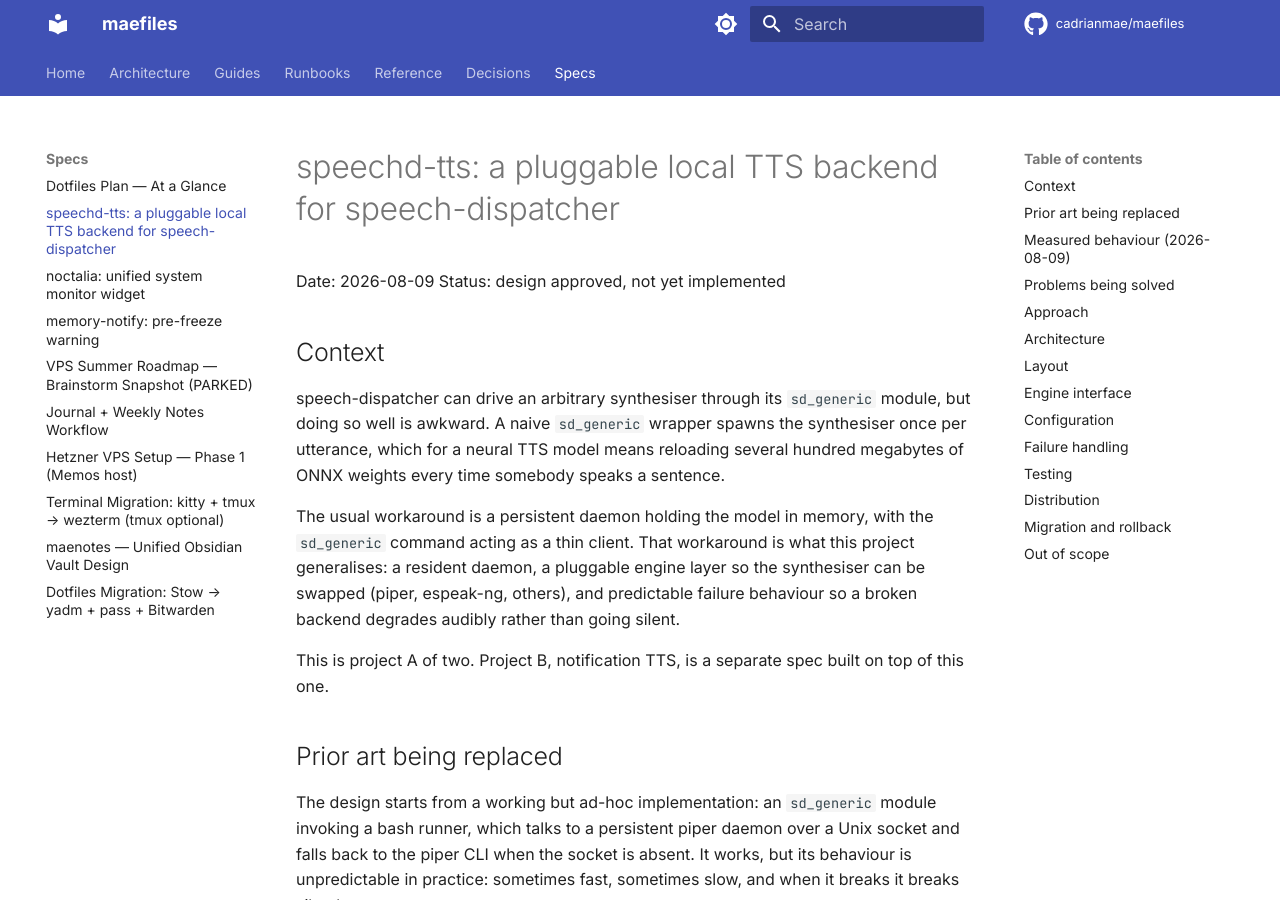
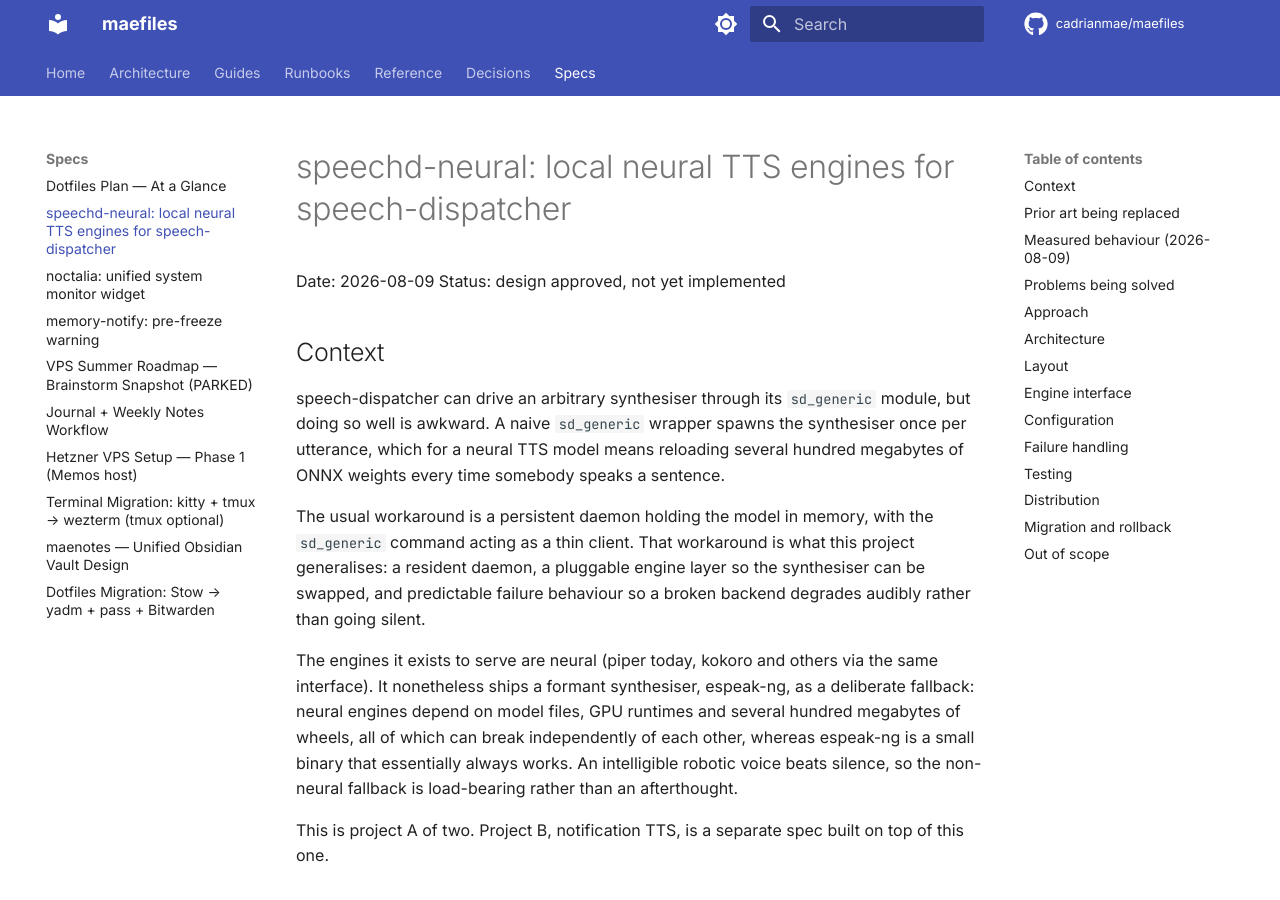
Before and after one commit to cadrianmae/maefiles, an MkDocs documentation site: the page built from docs/specs/2026-08-09-speechd-neural-design.md, in a window 1280 px wide and 900 px high. Built offline with MkDocs 1.6.1 and Material for MkDocs 9.7.7, drawn with Linux system fonts in a browser that asks for light colours; comment, search, counter and statistics services are not loaded; some of the changed text lies outside the part shown.

Commit message:
docs(specs): rename project to speechd-neural
The name states the gap it fills: neural TTS engines for speech-dispatcher.
speechd-tts was redundant, since speech-dispatcher is already TTS, and said
nothing about why to prefer it over the built-in modules.

Records why a formant synthesiser ships in a project named -neural: neural
engines depend on model files, GPU runtimes and large wheels that break
independently, so espeak-ng is a load-bearing fallback rather than an
afterthought. An intelligible robotic voice beats silence.

Co-Authored-By: Claude Opus 5 (1M context) <noreply@anthropic.com>

````diff
--- a/docs/specs/2026-08-09-tts-daemon-design.md
+++ b/docs/specs/2026-08-09-speechd-neural-design.md
@@ -1,4 +1,4 @@
-# speechd-tts: a pluggable local TTS backend for speech-dispatcher
+# speechd-neural: local neural TTS engines for speech-dispatcher
 
 Date: 2026-08-09
 Status: design approved, not yet implemented
@@ -13,8 +13,16 @@ several hundred megabytes of ONNX weights every time somebody speaks a sentence.
 The usual workaround is a persistent daemon holding the model in memory, with
 the `sd_generic` command acting as a thin client. That workaround is what this
 project generalises: a resident daemon, a pluggable engine layer so the
-synthesiser can be swapped (piper, espeak-ng, others), and predictable failure
-behaviour so a broken backend degrades audibly rather than going silent.
+synthesiser can be swapped, and predictable failure behaviour so a broken
+backend degrades audibly rather than going silent.
+
+The engines it exists to serve are neural (piper today, kokoro and others via
+the same interface). It nonetheless ships a formant synthesiser, espeak-ng, as
+a deliberate fallback: neural engines depend on model files, GPU runtimes and
+several hundred megabytes of wheels, all of which can break independently of
+each other, whereas espeak-ng is a small binary that essentially always works.
+An intelligible robotic voice beats silence, so the non-neural fallback is
+load-bearing rather than an afterthought.
 
 This is project A of two. Project B, notification TTS, is a separate spec built
 on top of this one.
@@ -140,7 +148,7 @@ rather than a second copy of the pipeline.
 Installed layout, XDG-conformant:
 
 ```
-$HOME/.local/libexec/speechd-tts/
+$HOME/.local/libexec/speechd-neural/
     run              front-end, sd_generic entry point
     daemon.py        core: socket, model cache, idle lifetime
     client.py        core: socket client
@@ -149,9 +157,9 @@ $HOME/.local/libexec/speechd-tts/
         base.py      Engine protocol
         piper.py     ONNX, CUDA -> CPU fallback
         espeak.py    subprocess
-$HOME/.config/speechd-tts/config.toml
-$HOME/.config/systemd/user/speechd-tts.{service,socket}
-$HOME/.local/bin/speechd-tts     CLI: warm | status | say | test | engines
+$HOME/.config/speechd-neural/config.toml
+$HOME/.config/systemd/user/speechd-neural.{service,socket}
+$HOME/.local/bin/speechd-neural     CLI: warm | status | say | test | engines
 ```
 
 `$HOME/.local/libexec/` holds the internal service helpers, which are not
@@ -201,7 +209,7 @@ base_volume = 40000
 `AddVoice` lines stay in the speech-dispatcher module config. That is speechd's
 own voice registry and is not duplicated here.
 
-The speech-dispatcher module is named `speechd-tts`.
+The speech-dispatcher module is named `speechd-neural`.
 
 ## Failure handling
 
@@ -225,7 +233,7 @@ The governing principle: **never fail silently, always degrade to some speech.**
 5. **`status` and `test` subcommands.** `status` reports engine, device, cached
    models, daemon uptime and last error. `test` runs every engine against every
    device and prints an OK/FAIL table.
-6. **Journal logging.** stderr to `journalctl --user -u speechd-tts`, replacing
+6. **Journal logging.** stderr to `journalctl --user -u speechd-neural`, replacing
    the `/tmp` log files.
 7. **Fail loud.** The front-end exits non-zero when nothing was spoken.
 8. **Synth watchdog.** If no PCM arrives within a timeout, the attempt is
@@ -283,12 +291,12 @@ For an existing ad-hoc setup, the new stack installs alongside the old one
 rather than replacing it in place, so the cutover is a single config line and
 the rollback is the same line reversed.
 
-1. Install `speechd-tts` while the existing module remains the default. Nothing
+1. Install `speechd-neural` while the existing module remains the default. Nothing
    changes for daily use.
-2. Add the `speechd-tts` module config and its systemd units. Verify with
-   `spd-say -o speechd-tts` and the `test` subcommand while the old module still
+2. Add the `speechd-neural` module config and its systemd units. Verify with
+   `spd-say -o speechd-neural` and the `test` subcommand while the old module still
    works.
-3. Cut over by pointing `DefaultModule` in `speechd.conf` at `speechd-tts`.
+3. Cut over by pointing `DefaultModule` in `speechd.conf` at `speechd-neural`.
 4. Soak. Rollback at any point is reverting `DefaultModule`, which is left
    untouched throughout.
 5. Only after the soak: remove the old scripts, units, module config and cache
````
